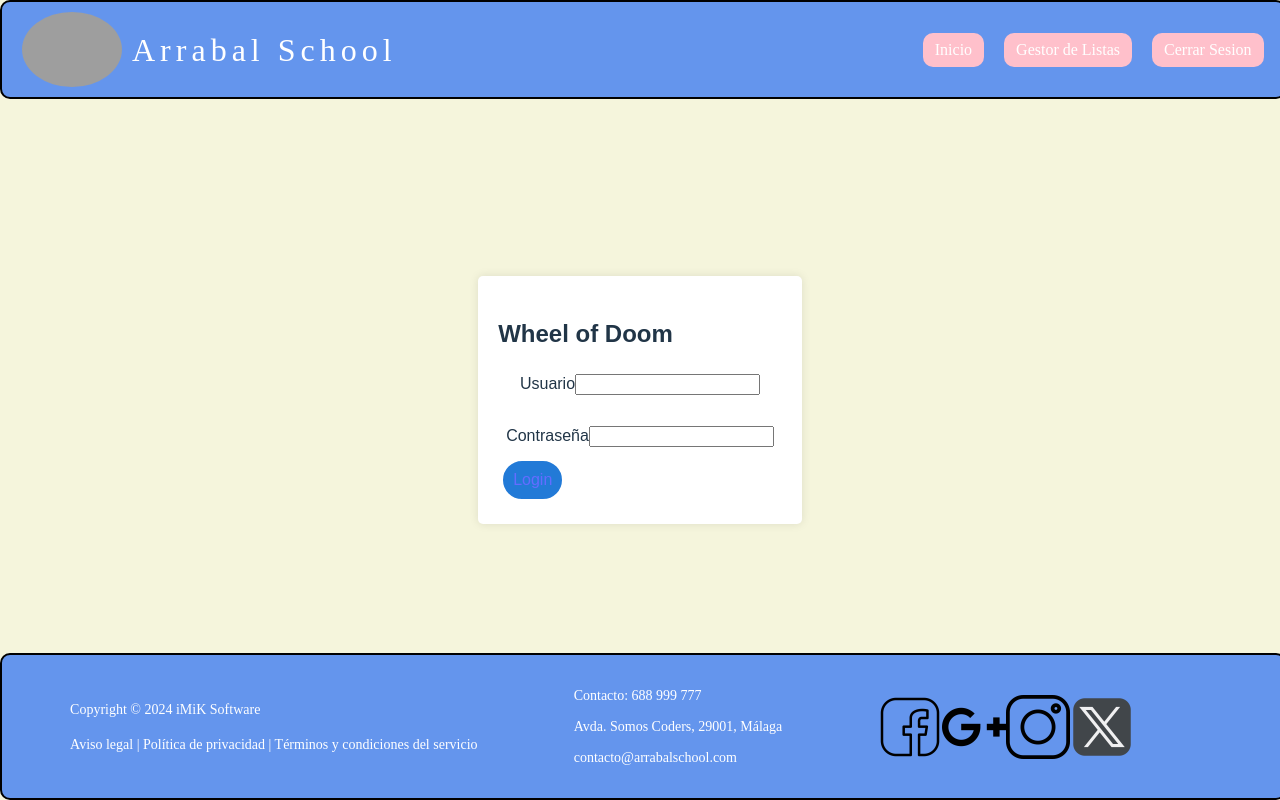
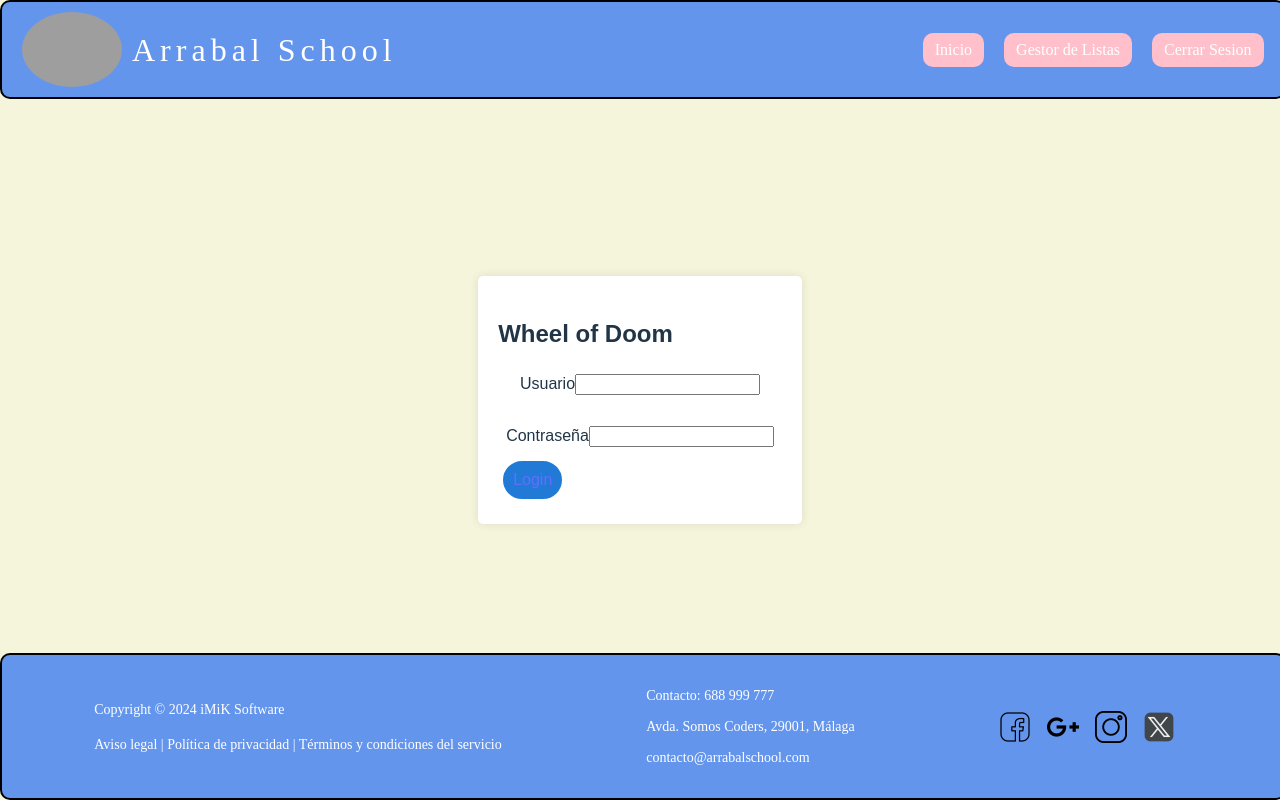
Before and after one commit to Claudia-Arias/Proyecto4, a React (Vite) app in the folder React4/: page / in a window 1280 px wide. Built offline with nearby package versions, Linux system fonts and the light colour scheme; grey boxes are pictures that could not be loaded; the HTML template or start-up script is replaced by a standard one.

Commit message:
Modifications at Footer

```diff
--- a/React4/src/components/NavFooter/Footer.css
+++ b/React4/src/components/NavFooter/Footer.css
@@ -8,7 +8,7 @@
     align-items: center;
     flex-wrap: wrap;
     width:97%;
-    height:auto;
+    height:fit-content;
     padding: 20px;
     background-color: cornflowerblue;
     border: solid black 2px;
@@ -29,9 +29,15 @@
 
 .redesSociales{
     display: flex;
-    flex-direction: row;
     justify-content: space-between;
-    width: 4em;
-    height: 4em;
-    margin-right: 22%;
+    width: auto;
+    height: 2em;
 }
+
+.redesSociales img{
+    margin-right: 1em;
+}
+
+.redesSociales img:hover{
+    transform: scale(1.1);
+}
```
